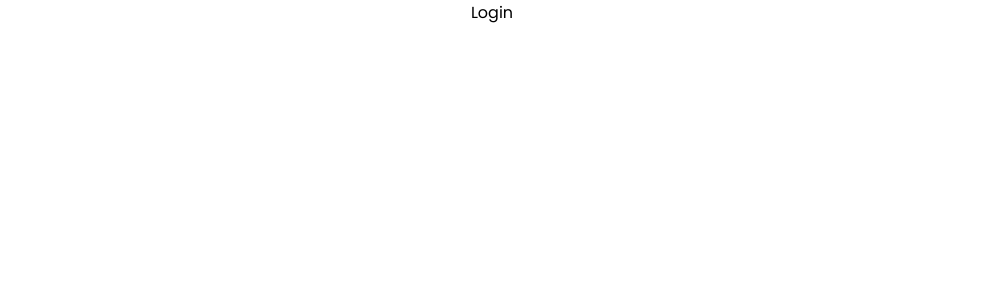
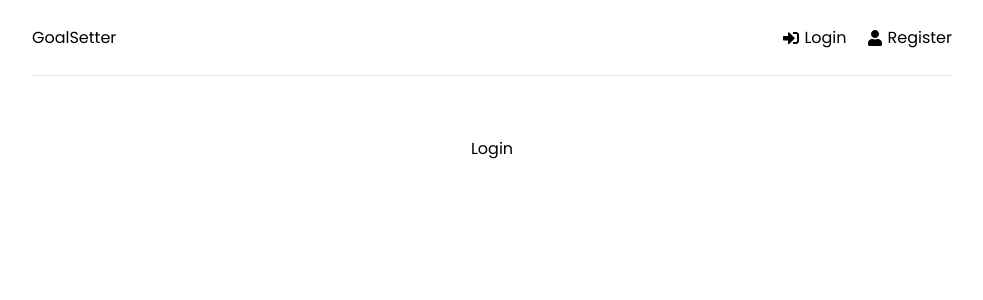
Before and after one commit to ibotchori/MERN-Stack, a React (Create React App) app in the folder frontend/: page /login in a window 1280 px wide. Shown: the top 300 px of the page, without its empty margins (148-1131 px from the left). Built offline with nearby package versions, Linux system fonts and the light colour scheme.

Commit message:
Header & Navigation

```diff
--- a/frontend/package.json
+++ b/frontend/package.json
@@ -9,6 +9,7 @@
     "@testing-library/user-event": "^7.2.1",
     "react": "^17.0.2",
     "react-dom": "^17.0.2",
+    "react-icons": "^4.3.1",
     "react-redux": "^7.2.6",
     "react-router-dom": "^6.2.1",
     "react-scripts": "5.0.0"
--- a/frontend/src/App.js
+++ b/frontend/src/App.js
@@ -1,4 +1,5 @@
 import { BrowserRouter as Router, Routes, Route } from "react-router-dom";
+import Header from "./components/Header";
 import Dashboard from "./pages/Dashboard";
 import Login from "./pages/Login";
 import Register from "./pages/Register";
@@ -8,6 +9,7 @@
     <>
       <Router>
         <div className="container">
+          <Header />
           <Routes>
             <Route path="/" element={<Dashboard />}></Route>
             <Route path="/login" element={<Login />}></Route>
--- /dev/null
+++ b/frontend/src/components/Header.jsx
@@ -0,0 +1,26 @@
+import { FaSignInAlt, FaSignOutAlt, FaUser } from "react-icons/fa";
+import { Link } from "react-router-dom";
+
+const Header = () => {
+  return (
+    <header className="header">
+      <div className="logo">
+        <Link to="/">GoalSetter</Link>
+      </div>
+      <ul>
+        <li>
+          <Link to="/login">
+            <FaSignInAlt /> Login
+          </Link>
+        </li>
+        <li>
+          <Link to="/register">
+            <FaUser /> Register
+          </Link>
+        </li>
+      </ul>
+    </header>
+  );
+};
+
+export default Header;
```
Also changed, not shown: 1 other file (tests, documents, lock files or other folders).
